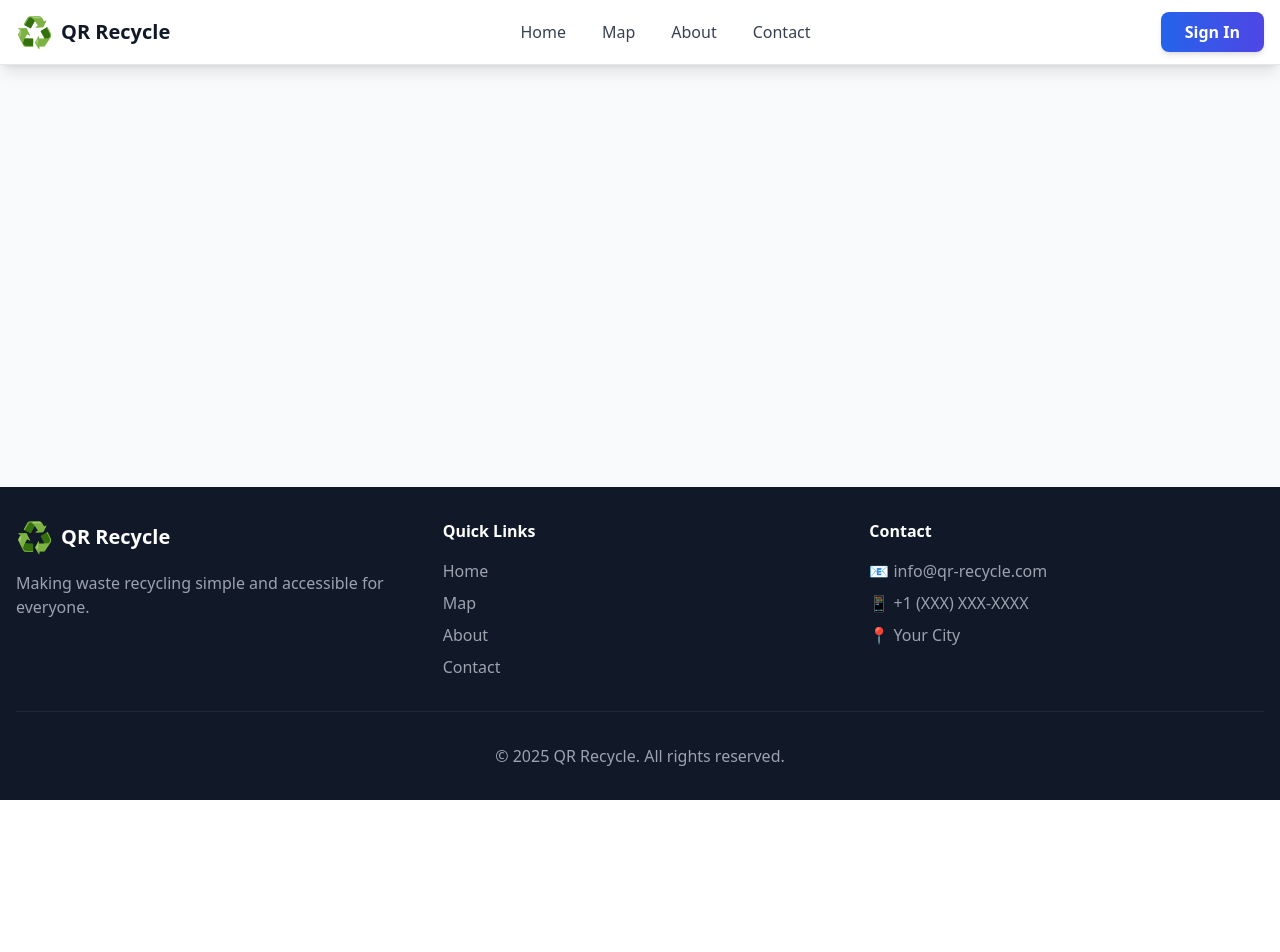
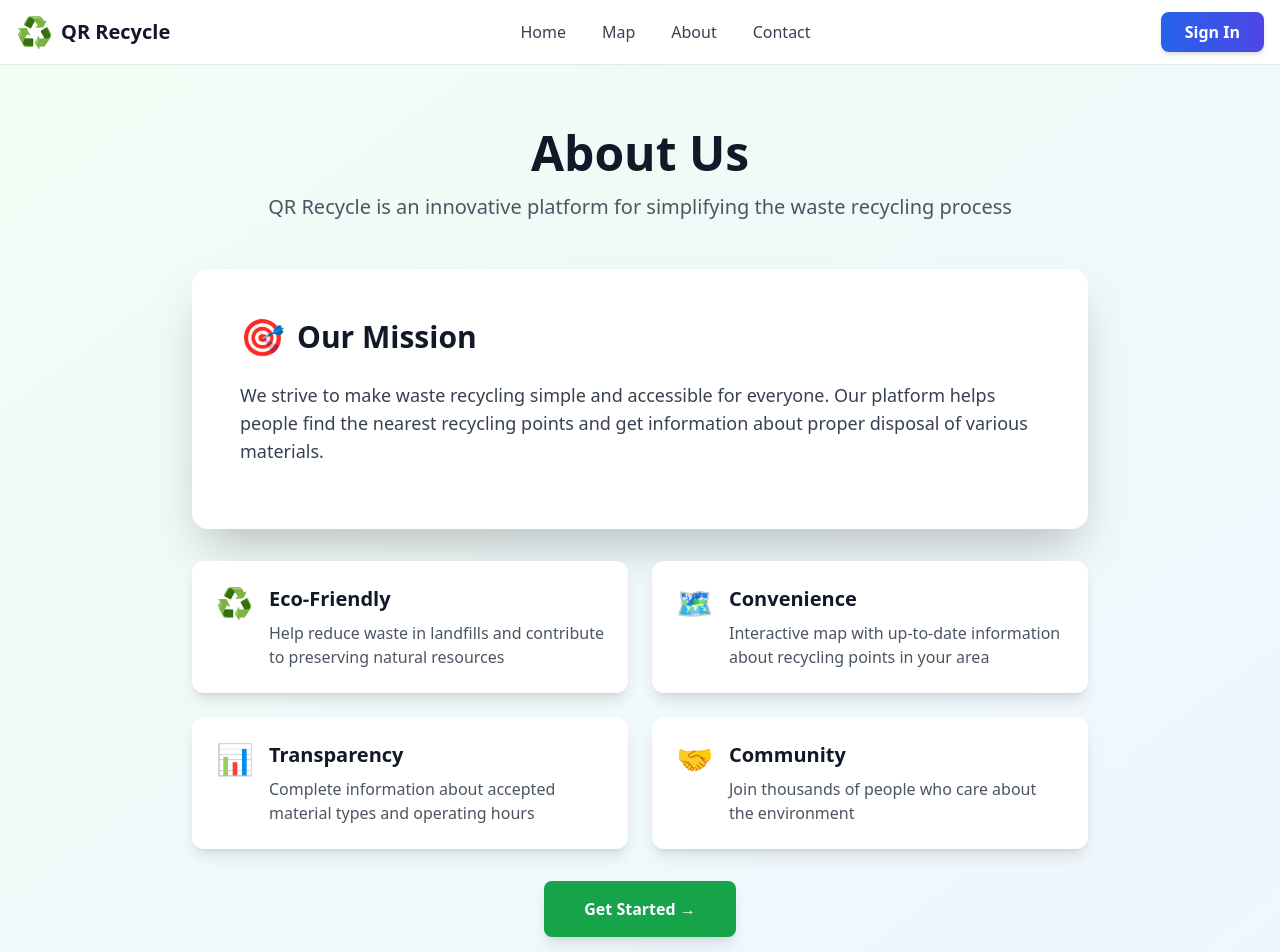
Before and after one commit to Malikethes/eco-point, a Nuxt app: page /about in a window 1280 px wide. Shown: the top 952 px of the page. Before the commit the page ends 800 px from the top, so only its background shows below. Built offline with nearby package versions, Linux system fonts and the light colour scheme.

Commit message:
feat: add about page with main ideas of our project

```diff
--- /dev/null
+++ b/pages/about.vue
@@ -0,0 +1,89 @@
+<template>
+  <div class="min-h-screen bg-gradient-to-br from-green-50 to-blue-50">
+    <div class="container mx-auto px-4 py-16">
+      <!-- Header -->
+      <div class="text-center mb-12">
+        <h1 class="text-5xl font-bold text-gray-900 mb-4">About Us</h1>
+        <p class="text-xl text-gray-600 max-w-3xl mx-auto">
+          QR Recycle is an innovative platform for simplifying the waste recycling process
+        </p>
+      </div>
+
+      <!-- Mission Section -->
+      <div class="bg-white rounded-2xl shadow-2xl p-8 md:p-12 mb-8 max-w-4xl mx-auto">
+        <h2 class="text-3xl font-bold text-gray-900 mb-6 flex items-center">
+          <span class="text-4xl mr-3">🎯</span>
+          Our Mission
+        </h2>
+        <p class="text-lg text-gray-700 mb-4">
+          We strive to make waste recycling simple and accessible for everyone.
+          Our platform helps people find the nearest recycling points
+          and get information about proper disposal of various materials.
+        </p>
+      </div>
+
+      <!-- Features Grid -->
+      <div class="grid md:grid-cols-2 gap-6 max-w-4xl mx-auto mb-8">
+        <div class="bg-white rounded-xl shadow-lg p-6">
+          <div class="flex items-start">
+            <span class="text-3xl mr-4">♻️</span>
+            <div>
+              <h3 class="text-xl font-bold text-gray-900 mb-2">Eco-Friendly</h3>
+              <p class="text-gray-600">
+                Help reduce waste in landfills and contribute to
+                preserving natural resources
+              </p>
+            </div>
+          </div>
+        </div>
+
+        <div class="bg-white rounded-xl shadow-lg p-6">
+          <div class="flex items-start">
+            <span class="text-3xl mr-4">🗺️</span>
+            <div>
+              <h3 class="text-xl font-bold text-gray-900 mb-2">Convenience</h3>
+              <p class="text-gray-600">
+                Interactive map with up-to-date information about recycling points
+                in your area
+              </p>
+            </div>
+          </div>
+        </div>
+
+        <div class="bg-white rounded-xl shadow-lg p-6">
+          <div class="flex items-start">
+            <span class="text-3xl mr-4">📊</span>
+            <div>
+              <h3 class="text-xl font-bold text-gray-900 mb-2">Transparency</h3>
+              <p class="text-gray-600">
+                Complete information about accepted material types and operating hours
+              </p>
+            </div>
+          </div>
+        </div>
+
+        <div class="bg-white rounded-xl shadow-lg p-6">
+          <div class="flex items-start">
+            <span class="text-3xl mr-4">🤝</span>
+            <div>
+              <h3 class="text-xl font-bold text-gray-900 mb-2">Community</h3>
+              <p class="text-gray-600">
+                Join thousands of people who care about the environment
+              </p>
+            </div>
+          </div>
+        </div>
+      </div>
+
+      <!-- Call to Action -->
+      <div class="text-center">
+        <NuxtLink
+          to="/map"
+          class="inline-block bg-green-600 hover:bg-green-700 text-white font-semibold py-4 px-10 rounded-lg shadow-lg transition transform hover:scale-105"
+        >
+          Get Started →
+        </NuxtLink>
+      </div>
+    </div>
+  </div>
+</template>
```
